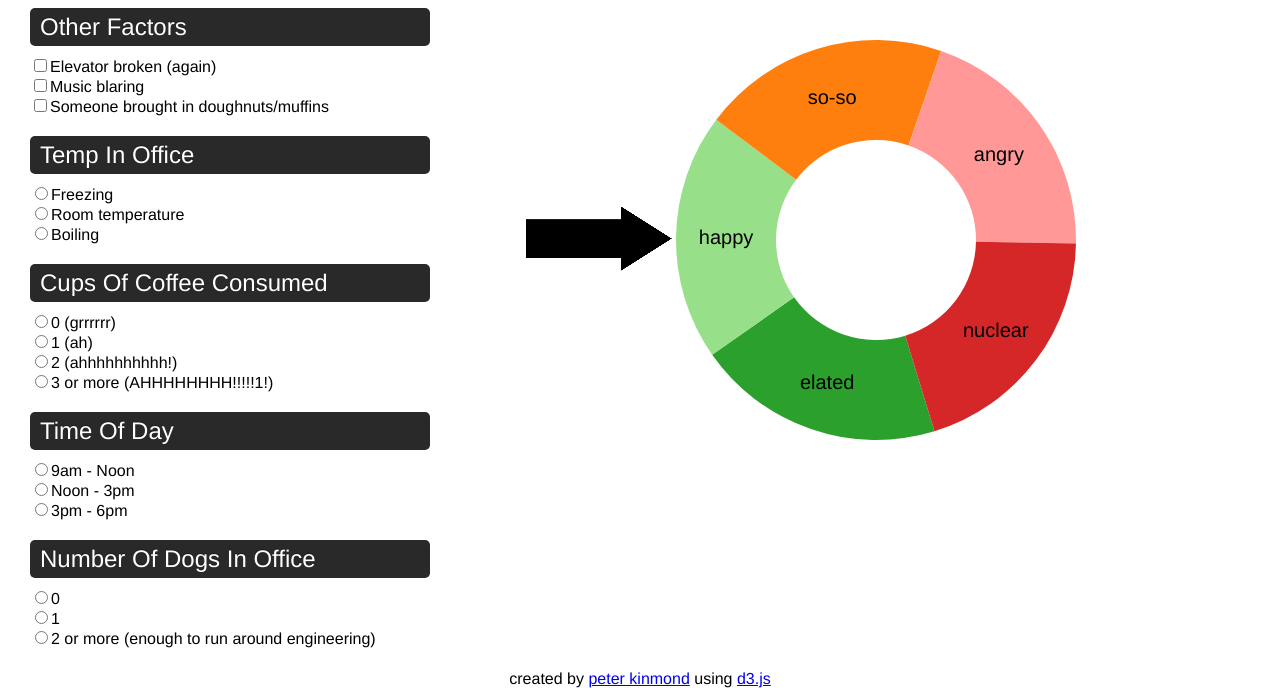
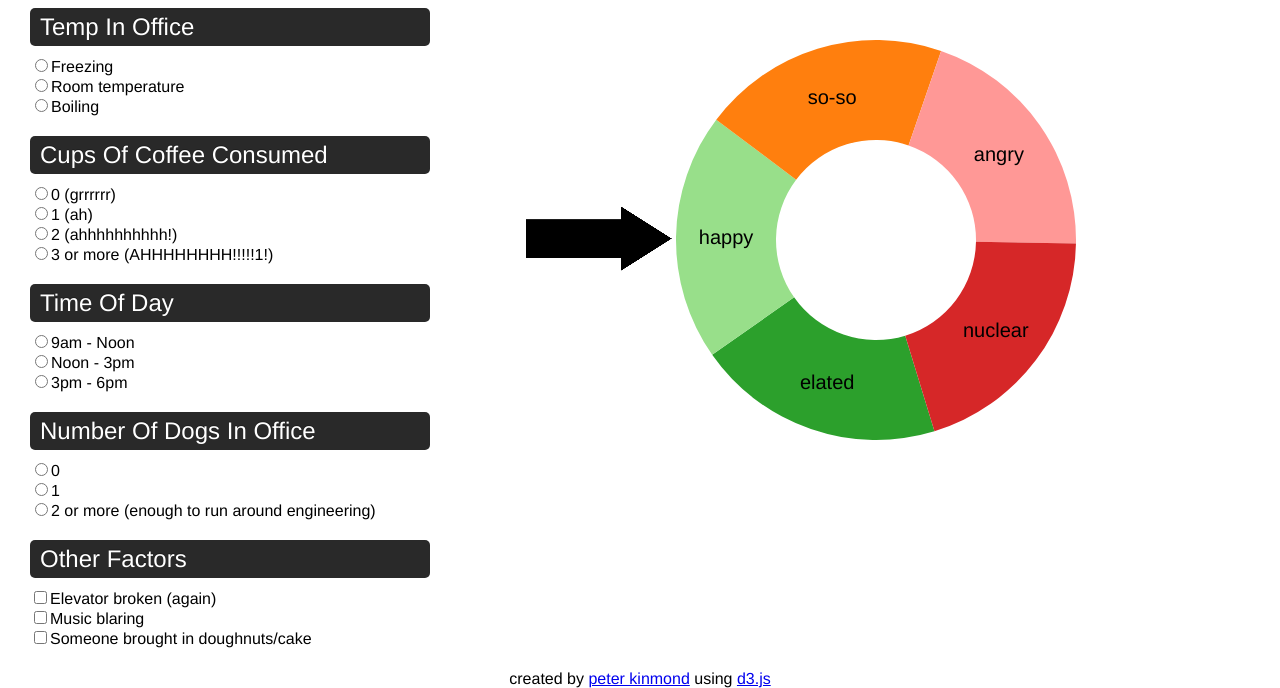
Before and after one commit to peterkinmond/mood-predictor, a plain HTML site: page index.html in a window 1280 px wide. Shown: the part 112-800 px from the top of the page. Drawn offline with Linux system fonts and the light colour scheme.

Commit message:
Add support for dynamically created checkbox questions

```diff
--- a/game.json
+++ b/game.json
@@ -76,6 +76,24 @@
           "value": -3
         }
       ]
+    },
+    {
+      "text": "Other Factors",
+      "type": "checkbox",
+      "answers": [
+        {
+          "text": "Elevator broken (again)",
+          "value": -1
+        },
+        {
+          "text": "Music blaring",
+          "value": -2
+        },
+        {
+          "text": "Someone brought in doughnuts/cake",
+          "value": 3
+        }
+      ]
     }
   ]
 }
--- a/index.html
+++ b/index.html
@@ -28,13 +28,7 @@
     <h1 id="titleText"></h1>
 </div>
 
-<div id="container">
-    <h2>Other Factors</h2>
-    <input type="checkbox" name="vehicle" value="Bike" onclick="alterMood(this, -1)">Elevator broken (again)</input><br/>
-    <input type="checkbox" name="vehicle" value="Bike" onclick="alterMood(this, -2)">Music blaring</input><br/>
-    <input type="checkbox" name="vehicle" value="Bike" onclick="alterMood(this, 3)">Someone brought in
-    doughnuts/muffins</input><br/>
-</div>
+<div id="container"></div>
 
 <div id="chart" class="chart">
     <div id='arrowed'>
--- a/js/chart.js
+++ b/js/chart.js
@@ -15,7 +15,9 @@ function createGame(game) {
   $(game.questions).each(function(questionIndex, question) {
     var questionName = "question" + questionIndex;
     createQuestion(questionName, question);
-    setQuestionListener(questionName);
+    if (question.type === "radio") {
+      setQuestionListener(questionName);
+    }
   });
 }
 
@@ -23,9 +25,18 @@ function createQuestion(questionName, question) {
   $('#container').append('<h2>' + question.text + '</h2>');
 
   $(question.answers).each(function(answerIndex, answer) {
-    $('#container').append('<input type="' + question.type +
-      '" name=' + questionName + ' value="' +
-      answer.value + '"/>' + answer.text + '<br/>');
+    var input = document.createElement('input');
+    input.setAttribute("type", question.type);
+    input.setAttribute("name", questionName);
+    input.setAttribute("value", answer.value);
+
+    if (question.type === "checkbox") {
+      input.setAttribute("onclick", "alterMood(this, " + answer.value + ")");
+    }
+
+    $('#container').append(input);
+    $('#container').append(answer.text);
+    $('#container').append("<br/>");
   });
 }
 
```
